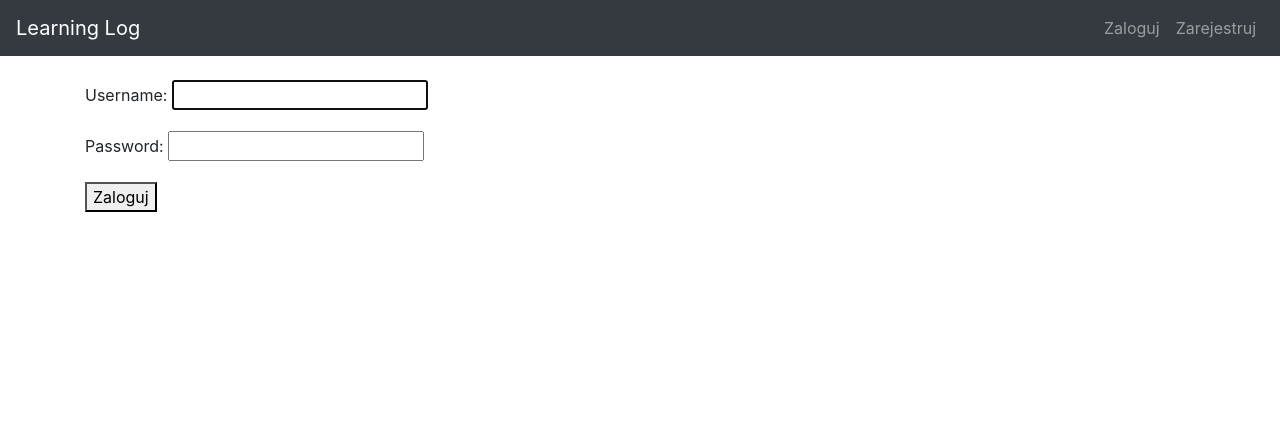
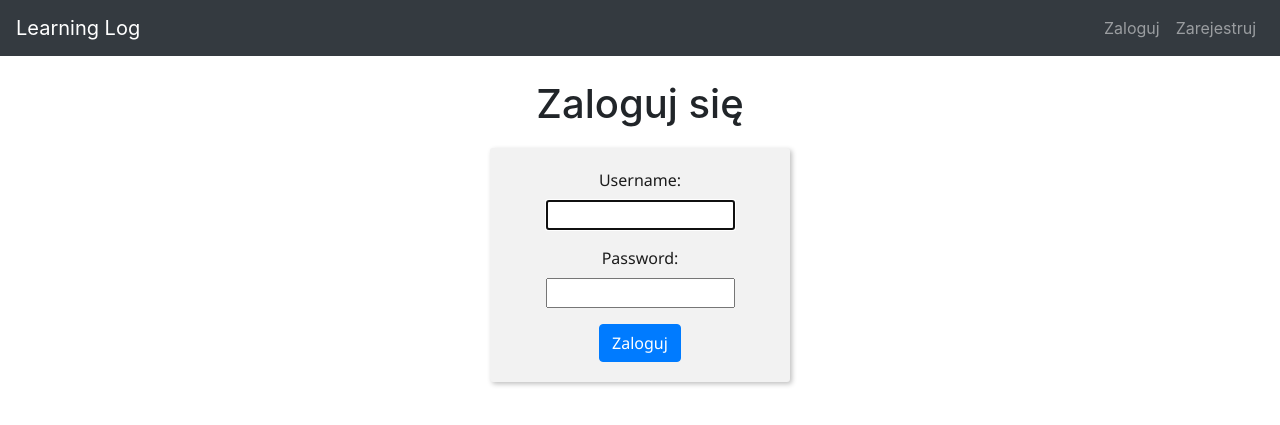
Before and after one commit to unm4sked/learning_project, a Django app: page /users/login/ in a window 1280 px wide. Shown: the top 425 px of the page. Run offline with Django 3.2, Linux system fonts and the light colour scheme; some libraries are stand-ins or nearby versions.

Commit message:
add styles for forms

```diff
--- a/learning_logs/templates/learning_logs/base.html
+++ b/learning_logs/templates/learning_logs/base.html
@@ -1,5 +1,5 @@
 {% load bootstrap4 %}
-
+{% load static %}
 <!DOCTYPE html>
 <html lang="pl">
   <head>
@@ -11,6 +11,7 @@
     <script src="https://code.jquery.com/jquery-3.2.1.slim.min.js" integrity="sha384-KJ3o2DKtIkvYIK3UENzmM7KCkRr/rE9/Qpg6aAZGJwFDMVNA/GpGFF93hXpG5KkN" crossorigin="anonymous"></script>
     <script src="https://cdnjs.cloudflare.com/ajax/libs/popper.js/1.12.9/umd/popper.min.js" integrity="sha384-ApNbgh9B+Y1QKtv3Rn7W3mgPxhU9K/ScQsAP7hUibX39j7fakFPskvXusvfa0b4Q" crossorigin="anonymous"></script>
     <script src="https://maxcdn.bootstrapcdn.com/bootstrap/4.0.0/js/bootstrap.min.js" integrity="sha384-JZR6Spejh4U02d8jOt6vLEHfe/JQGiRRSQQxSfFWpi1MquVdAyjUar5+76PVCmYl" crossorigin="anonymous"></script>    {% bootstrap_css %}
+     <link rel="stylesheet" href="{% static 'css/one.css' %}">
 
   </head>
 
@@ -23,6 +24,11 @@
         </button>
         {% if user.is_authenticated %}
         <div class="collapse navbar-collapse" id="navbarNav">
+            <ul class="navbar-nav">
+              <li class="nav-item">
+                <a class="nav-link" href="{% url 'learning_logs:topics' %}">Tematy</a>
+              </li>
+            </ul>
             <ul class="navbar-nav ml-auto">
               <li class="nav-item"><a class="nav-item nav-link active">Witaj, {{ user.username }}.</a></li>
               <li class="nav-item">
--- /dev/null
+++ b/users/static/css/one.css
@@ -0,0 +1,59 @@
+@import url('https://fonts.googleapis.com/css?family=Noto+Sans');
+
+.form-wrapper {
+    max-width: 300px;
+    width: 100%;
+    background-color: #f2f2f2;
+    color: #1c1c1c;
+    box-sizing: border-box;
+    padding: 20px;
+    margin: 20px auto;
+    border-radius: 3px;
+    box-shadow: 2px 2px 5px 0 rgba(0, 0, 0, .25);
+    font-family: 'Noto Sans', sans-serif;
+}
+
+.input-group {
+    margin-bottom: 10px;
+}
+
+    .input-group:last-child {
+        margin-bottom: 0;
+    }
+
+.label {
+    display: block;
+    margin-bottom: 3px;
+    font-size: .8em;
+}
+
+.input {
+    width: 100%;
+    border: 0;
+    color: #1c1c1c;
+    padding: 5px;
+    box-sizing: border-box;
+    font-family: 'Noto Sans', sans-serif;
+}
+.space {
+    margin-top: 20px;
+}
+.strong {
+    font-weight: bold;
+}
+.submit {
+    background-color: grey;
+    border: none;
+    padding: 10px 5px;
+    box-sizing: border-box;
+    width: 100%;
+    color: #fff;
+    font-family: 'Noto Sans', sans-serif;
+    text-transform: uppercase;
+    cursor: pointer;
+    transition: background-color .2s ease;
+}
+
+    .submit:hover {
+        background-color: lightgrey;
+    }
--- a/users/templates/users/login.html
+++ b/users/templates/users/login.html
@@ -1,15 +1,22 @@
 {% extends "learning_logs/base.html" %}
+{% block header %}
+
+{% endblock header%}
 
 {% block content %}
     {% if form.error %}
     <p>Nazwa użytkownika lub hasło są nieprawidłowe. Spróbuj ponownie.</p>
     {% endif %}
+    <div class="text-center">
+        <h1>Zaloguj się</h1>
+    </div>
+    <div class="form-wrapper text-center">
+        <form method="post" action="{% url 'users:login' %}">
+        {% csrf_token %}
+        {{ form.as_p }}
+        <button type="submit" class="btn btn-primary" >Zaloguj</button>
 
-    <form method="post" action="{% url 'users:login' %}">
-    {% csrf_token %}
-    {{ form.as_p }}
-    <button type="submit">Zaloguj</button>
-
-    <input type="hidden" name="next" value="{% url 'learning_logs:index' %}">
-    </form>
+        <input type="hidden" name="next" value="{% url 'learning_logs:index' %}">
+        </form>
+    </div>
 {% endblock content %}
--- a/users/views.py
+++ b/users/views.py
@@ -24,7 +24,7 @@ def register(request):
         if form.is_valid():
             new_user = form.save()
             # Log user and redirect him to Home Page
-            authenticated_user = authenticate(username=new_user.username,password=request.POST['password'])
+            authenticated_user = authenticate(username=new_user.username, password=request.POST['password1'])
             login(request, authenticated_user)
             return HttpResponseRedirect(reverse('learning_logs:index'))
 
```
Also changed, not shown: learning_logs/templates/learning_logs/index.html (+9 -1 lines), learning_logs/views.py (+21 -3 lines), db.sqlite3, learning_logs/models.py (line endings or trailing spaces).
